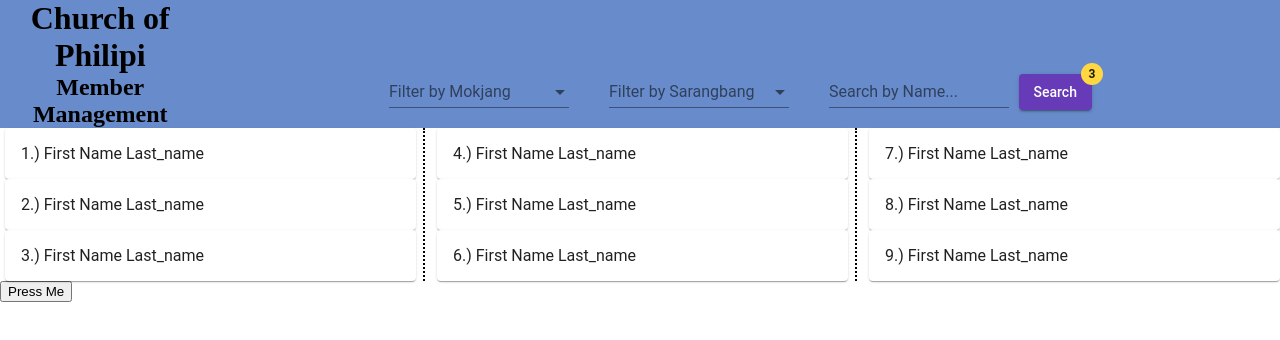
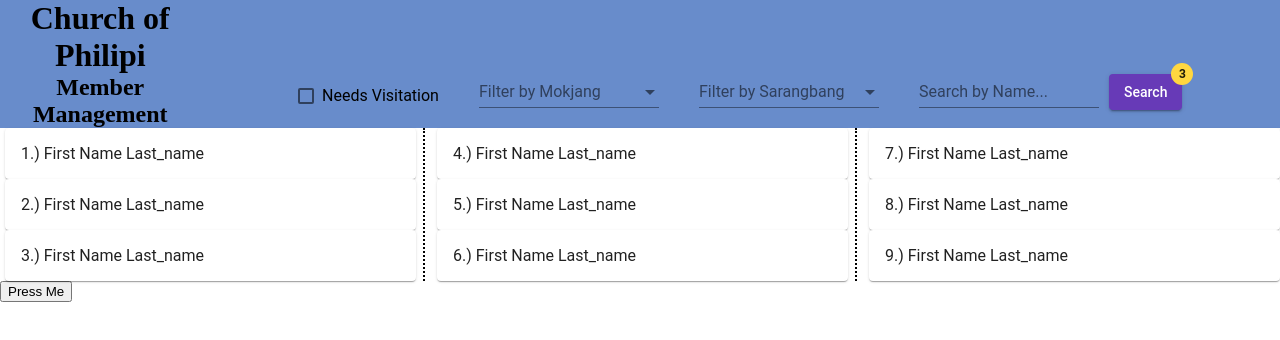
Before and after one commit to seleokojie/Member_Management, an Angular app: page / in a window 1280 px wide. Shown: the top 340 px of the page. Built offline with nearby package versions, Linux system fonts and the light colour scheme.

Commit message:
Added Checkbox for Needs Visitation

```diff
--- a/src/app/app.module.ts
+++ b/src/app/app.module.ts
@@ -29,6 +29,7 @@ import { MatListModule } from '@angular/material/list';
 import {MatAutocompleteModule} from '@angular/material/autocomplete';
 import {MatBadgeModule} from '@angular/material/badge';
 import {MatDialogModule} from '@angular/material/dialog';
+import {MatCheckboxModule} from '@angular/material/checkbox';
 
 @NgModule({
   declarations: [
@@ -65,6 +66,7 @@ import {MatDialogModule} from '@angular/material/dialog';
     MatAutocompleteModule,
     MatBadgeModule,
     MatDialogModule,
+    MatCheckboxModule,
 
   ],
   providers: [],
--- a/src/app/navigation-bar/navigation-bar.component.css
+++ b/src/app/navigation-bar/navigation-bar.component.css
@@ -25,4 +25,6 @@ h1, h2, h3{
 .spacing{
 margin-left: 20px;
 margin-right: 20px;
+margin-top: auto;
+margin-bottom: auto;
 }
--- a/src/app/navigation-bar/navigation-bar.component.html
+++ b/src/app/navigation-bar/navigation-bar.component.html
@@ -4,6 +4,11 @@
     <h2>Member Management</h2>
   </div>
   <div style="display: flex; flex-wrap:wrap; width:100%; justify-content:center; margin-top:auto">
+    <div class="spacing">
+      <form>
+        <mat-checkbox>Needs Visitation</mat-checkbox>
+      </form>
+    </div>
     <div class="spacing">
       <form>
         <mat-form-field>
@@ -29,6 +34,8 @@
       </form>
     </div>
 
+
+
     <div class="spacing">
       <!-- SEARCH INPUT TEXT -->
       <mat-label></mat-label>
```
